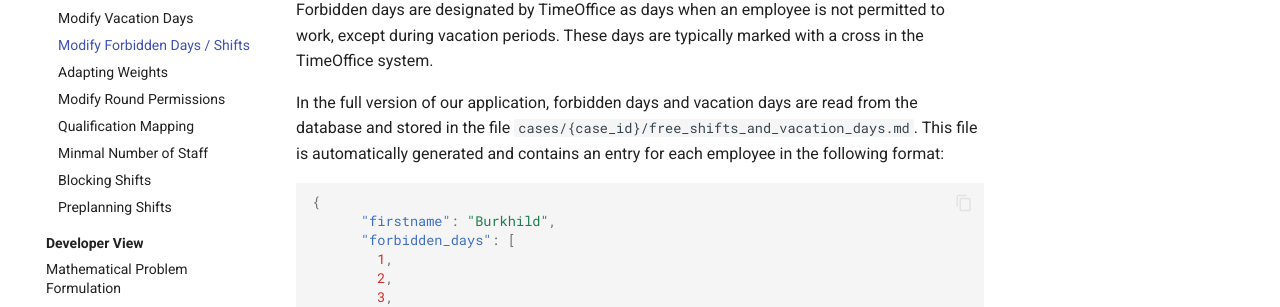
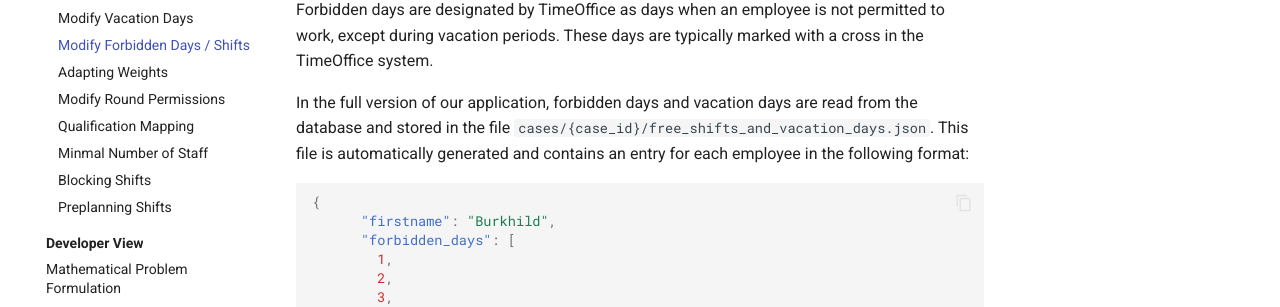
Before and after one commit to CombiRWTH/StaffScheduling, an MkDocs documentation site: the page built from docs/user-view/configuration/forbidden-days.md, in a window 1280 px wide and 1005 px high. Shown: the part 317-624 px from the top of the window. Built offline with MkDocs 1.6.1 and Material for MkDocs 9.7.7, drawn with Linux system fonts in a browser that asks for light colours.

Commit message:
typo: .md to .json in user-view/configuration

````diff
--- a/docs/user-view/configuration/forbidden-days.md
+++ b/docs/user-view/configuration/forbidden-days.md
@@ -4,7 +4,7 @@ Currently, our application lacks a user-friendly interface for comfortably manag
 
 Forbidden days are designated by TimeOffice as days when an employee is not permitted to work, except during vacation periods. These days are typically marked with a cross in the TimeOffice system.
 
-In the full version of our application, forbidden days and vacation days are read from the database and stored in the file `cases/{case_id}/free_shifts_and_vacation_days.md`. This file is automatically generated and contains an entry for each employee in the following format:
+In the full version of our application, forbidden days and vacation days are read from the database and stored in the file `cases/{case_id}/free_shifts_and_vacation_days.json`. This file is automatically generated and contains an entry for each employee in the following format:
 
 ```json
 {
````
Also changed, not shown: docs/user-view/configuration/vacation-days.md (+1 -1 lines).
